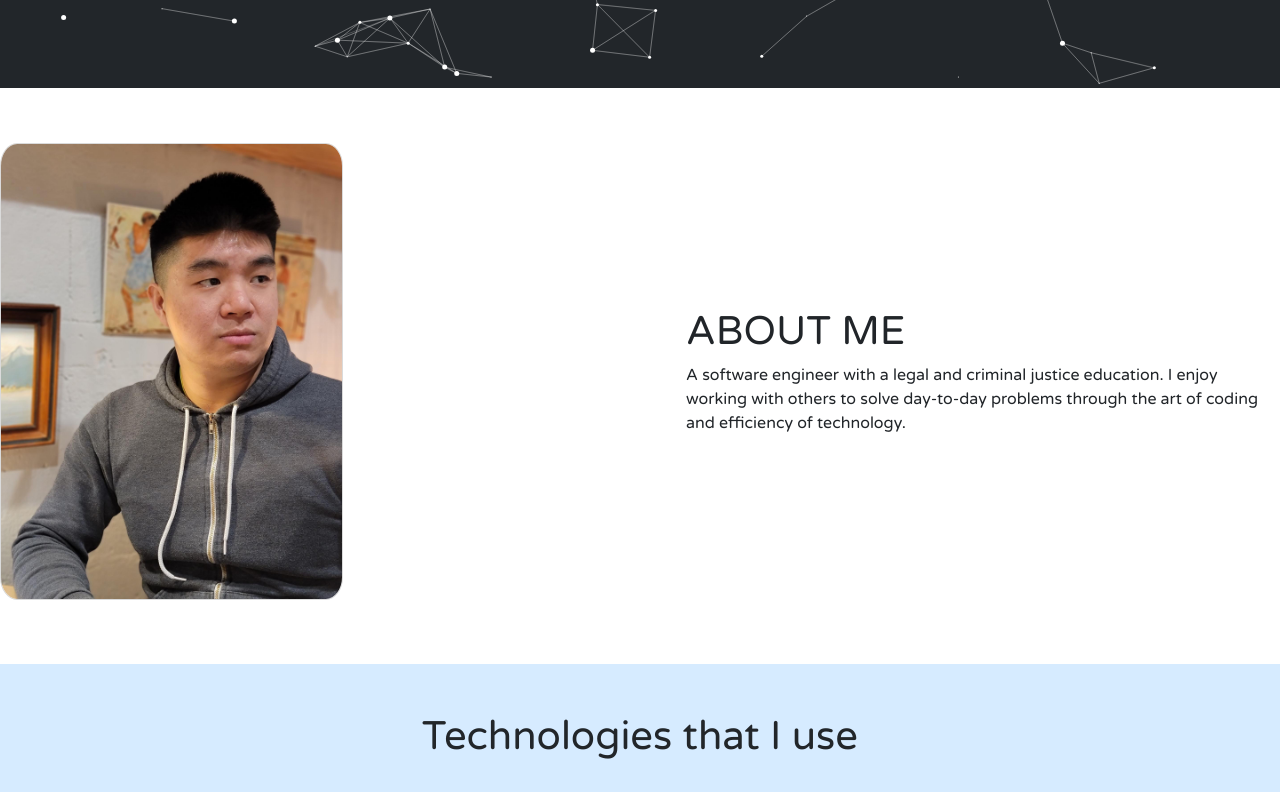
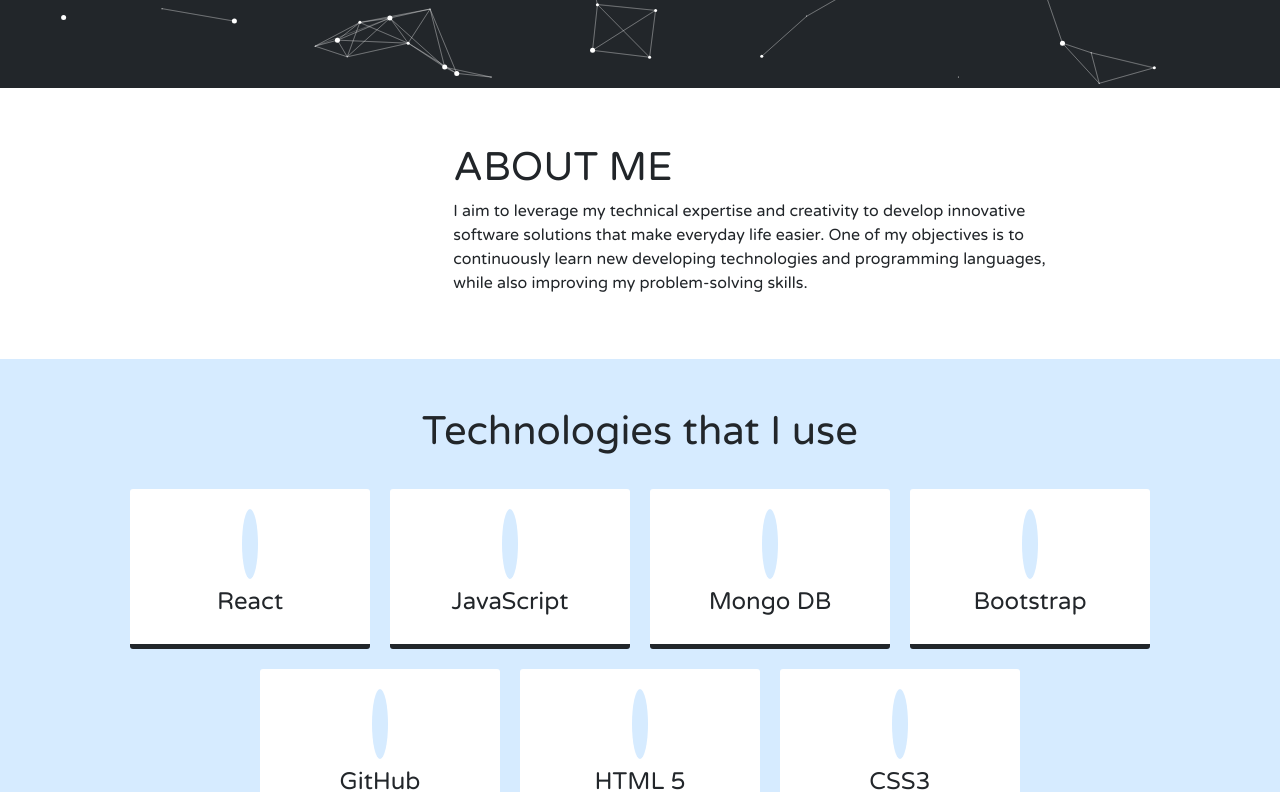
Before and after one commit to code-weather/portfolio, a React (Create React App) app: page / in a window 1280 px wide. Shown: the part 712-1504 px from the top of the page. Built offline with nearby package versions, Linux system fonts and the light colour scheme; some icons are missing.

Commit message:
update about me

```diff
--- a/src/screens/aboutMe/AboutMe.jsx
+++ b/src/screens/aboutMe/AboutMe.jsx
@@ -1,19 +1,24 @@
 import React from 'react';
-import "./aboutMe.css";
-import Profile from "../../images/profile.jpeg";
+import './aboutMe.css';
+// import Profile from "../../images/profile.jpeg";
 
 function AboutMe() {
   return (
-    <div className='about_container' id='about-me'>
-        <div className='profile-pic'>
-            <img src={Profile} alt="person icon" />
-        </div>
-        <div className='about_text'>
-            <h1>ABOUT ME</h1>
-            <p>A software engineer with a legal and criminal justice education. I enjoy working with others to solve day-to-day problems through the art of coding and efficiency of technology.</p>
-        </div>
+    <div className="about_container" id="about-me">
+      <div className="profile-pic">
+        {/* <img src={Profile} alt="person icon" /> */}
+      </div>
+      <div className="about_text">
+        <h1>ABOUT ME</h1>
+        <p>
+          I aim to leverage my technical expertise and creativity to develop
+          innovative software solutions that make everyday life easier. One of
+          my objectives is to continuously learn new developing technologies and
+          programming languages, while also improving my problem-solving skills.
+        </p>
+      </div>
     </div>
-  )
+  );
 }
 
-export default AboutMe
+export default AboutMe;
```
Also changed, not shown: src/App.js (+8 -8 lines), src/helpers/navigationLinks.js (+6 -6 lines).
